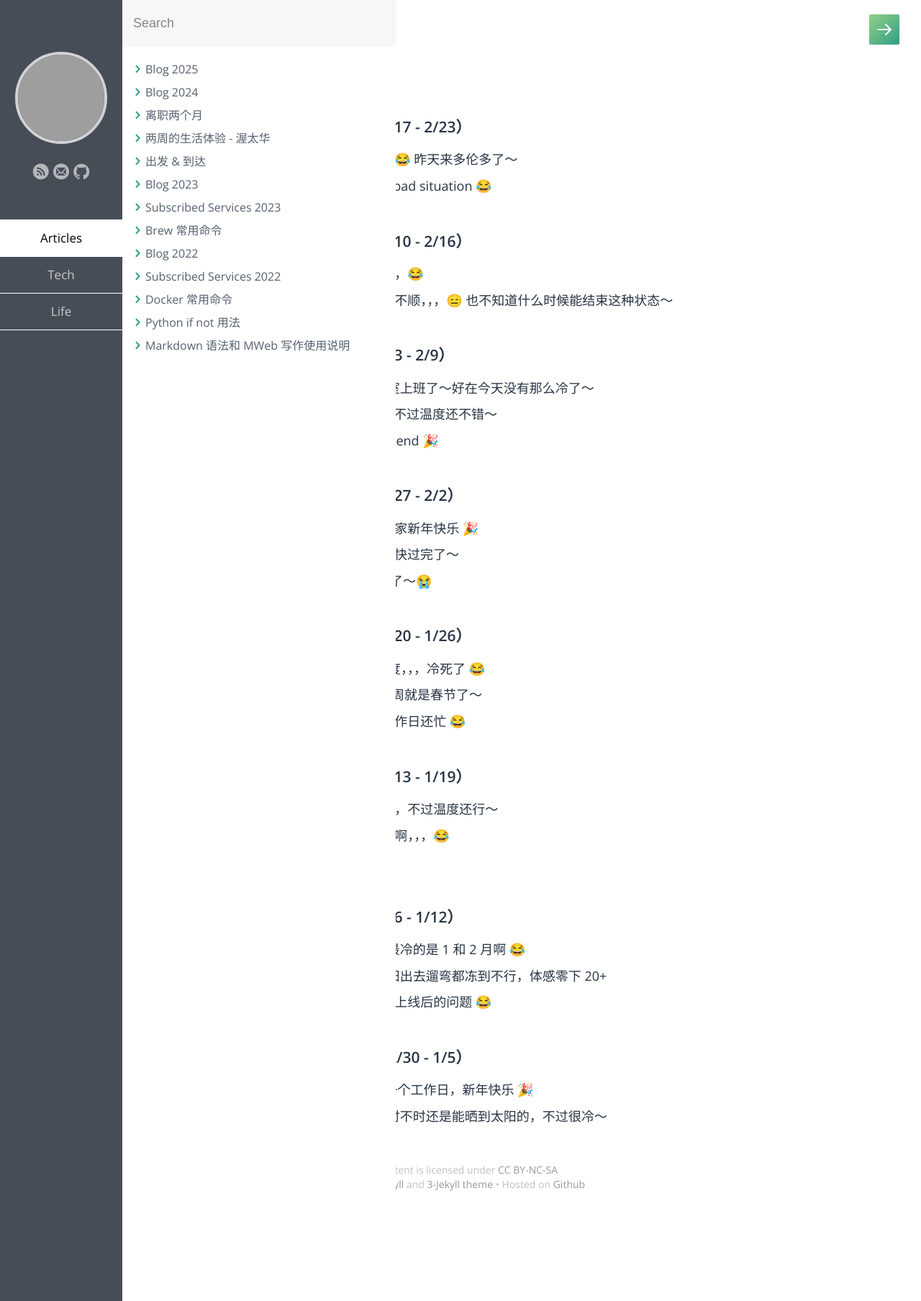
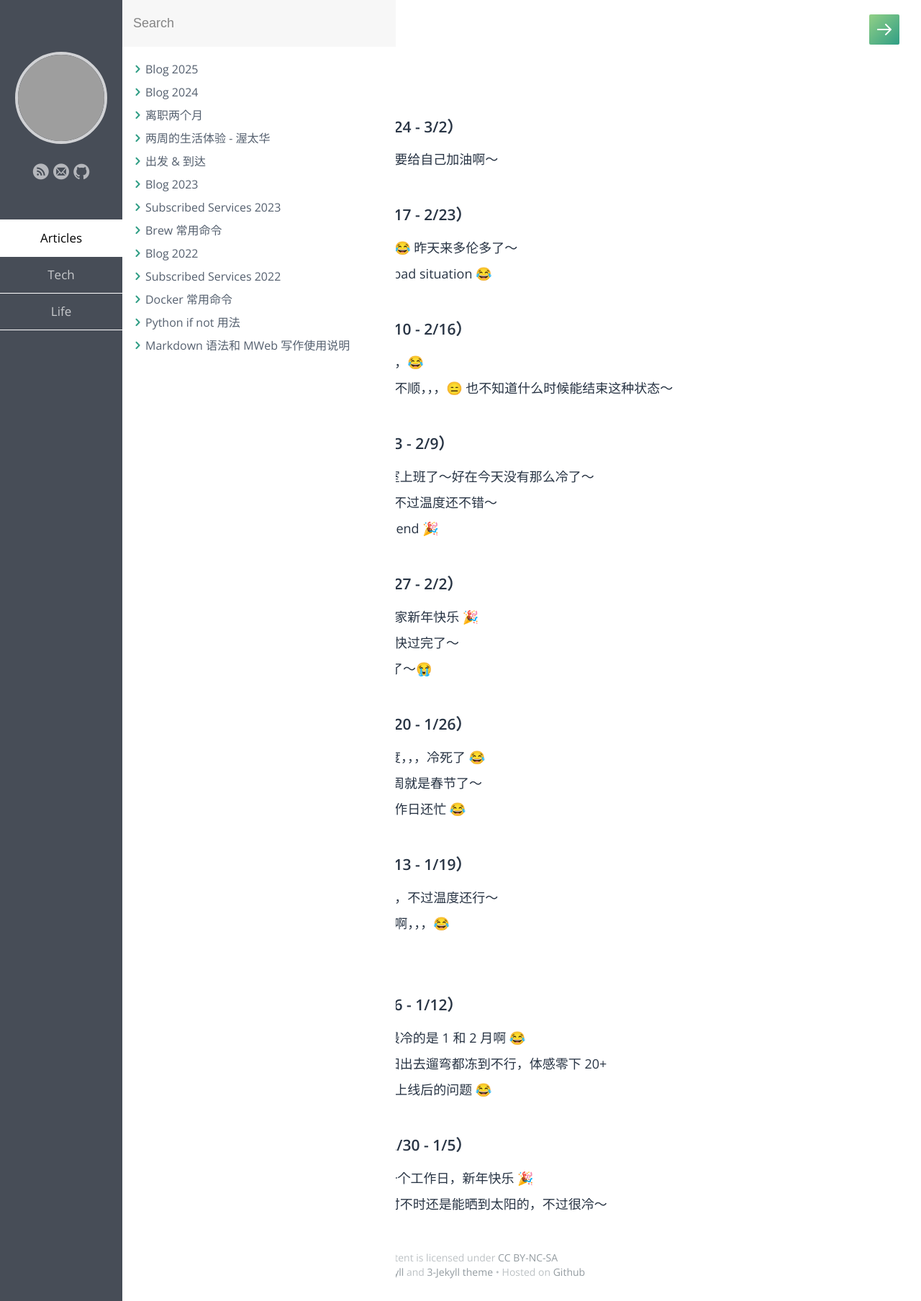
Before and after one commit to samxupeiran/samxupeiran.github.io, a Jekyll site: the page built from _posts/life/2025-01-02-my-blog.md, in a window 1280 px wide. Shown: the whole page at 72% size. Built offline with Jekyll 4.4.1, drawn with Linux system fonts in a browser that asks for light colours; some web fonts are replaced; grey boxes are pictures that could not be loaded.

Commit message:
feat: add weekly blog 2/24

```diff
--- a/_posts/life/2025-01-02-my-blog.md
+++ b/_posts/life/2025-01-02-my-blog.md
@@ -5,6 +5,9 @@ category: Life
 tags: Blog
 ---
 
+
+- ### 2025 年 2 月 第 4 周（2/24 - 3/2）
+     - 2/24 今天是周一，每天都要给自己加油啊～
 
 - ### 2025 年 2 月 第 3 周（2/17 - 2/23）
      - 2/18 最近雪下的吓人，，，😂 昨天来多伦多了～
```
